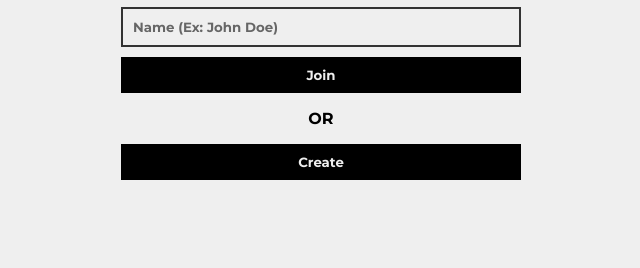
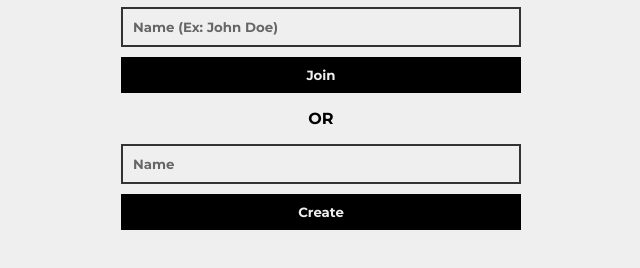
Before and after one commit to JSneak/Pictionary-Quizlet, a website: page public/index.html in a window 1280 px wide. Shown: the part 392-660 px from the top of the page, without its empty margins (319-959 px from the left). Drawn offline with Linux system fonts and the light colour scheme.

Commit message:
Add Name Button

```diff
--- a/public/index.html
+++ b/public/index.html
@@ -14,6 +14,7 @@
       <input type="text" placeholder="Name (Ex: John Doe)" id="name">
       <input class="join" type="button" onClick="joinSession()" value="Join">
       <p style="font-weight: bold;">OR</p>
+      <input type="text" placeholder="Name" id="hostName">
       <input class="join" type="button" onClick="createSession()" value="Create">
     </section>
   </body>
```
